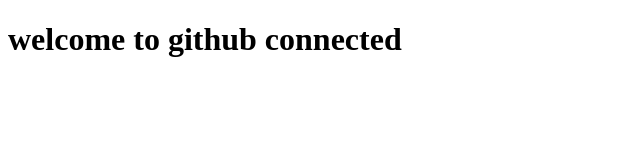
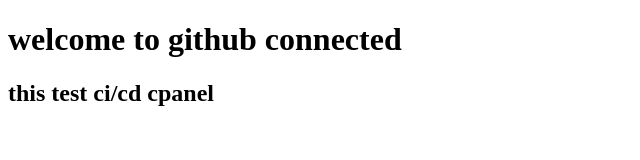
Before and after one commit to dodyherg/cpanel-ftp, a plain HTML site: page index.html in a window 1280 px wide. Shown: the whole page, without its empty margins (0-640 px from the left). Drawn offline with Linux system fonts and the light colour scheme.

Commit message:
test ci/cd cpanel

```diff
--- a/index.html
+++ b/index.html
@@ -8,5 +8,6 @@
 </head>
 <body>
     <h1>welcome to github connected</h1>
+    <h2>this test ci/cd cpanel</h2>
 </body>
 </html>
```
